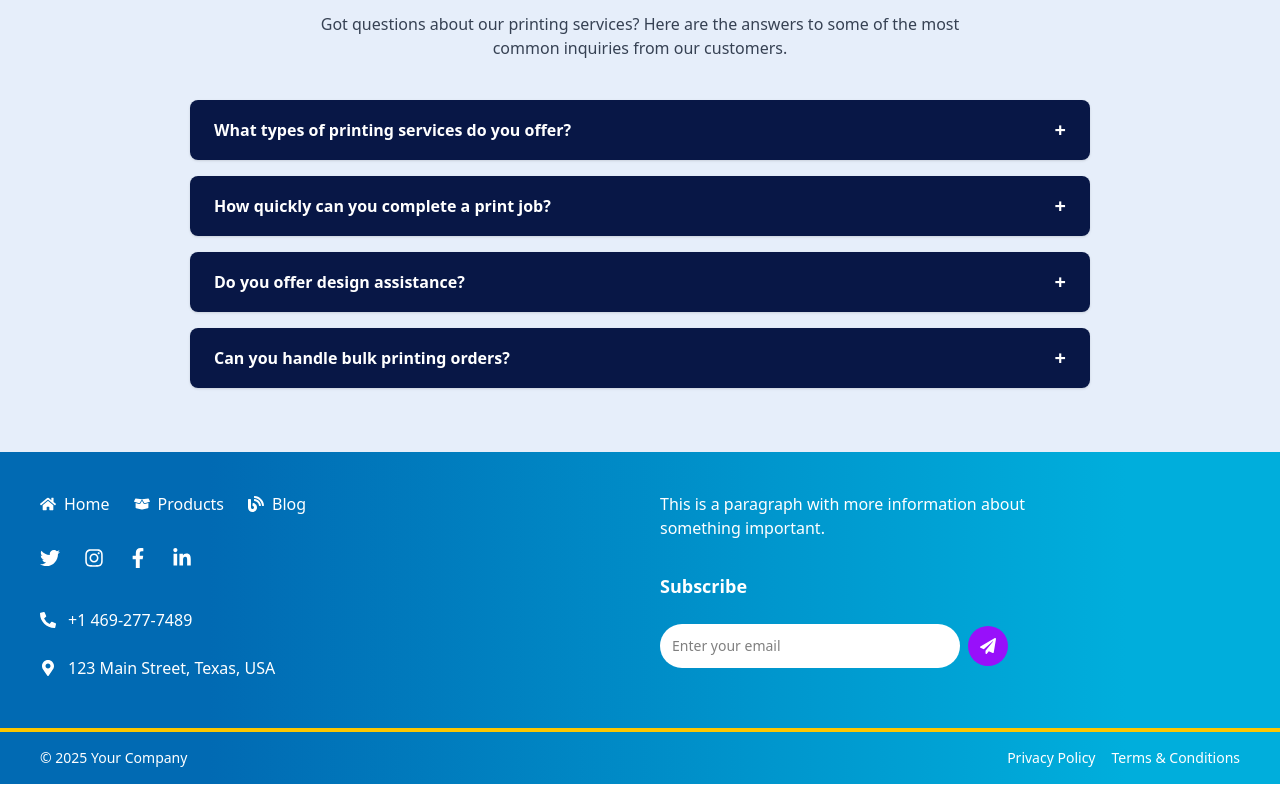
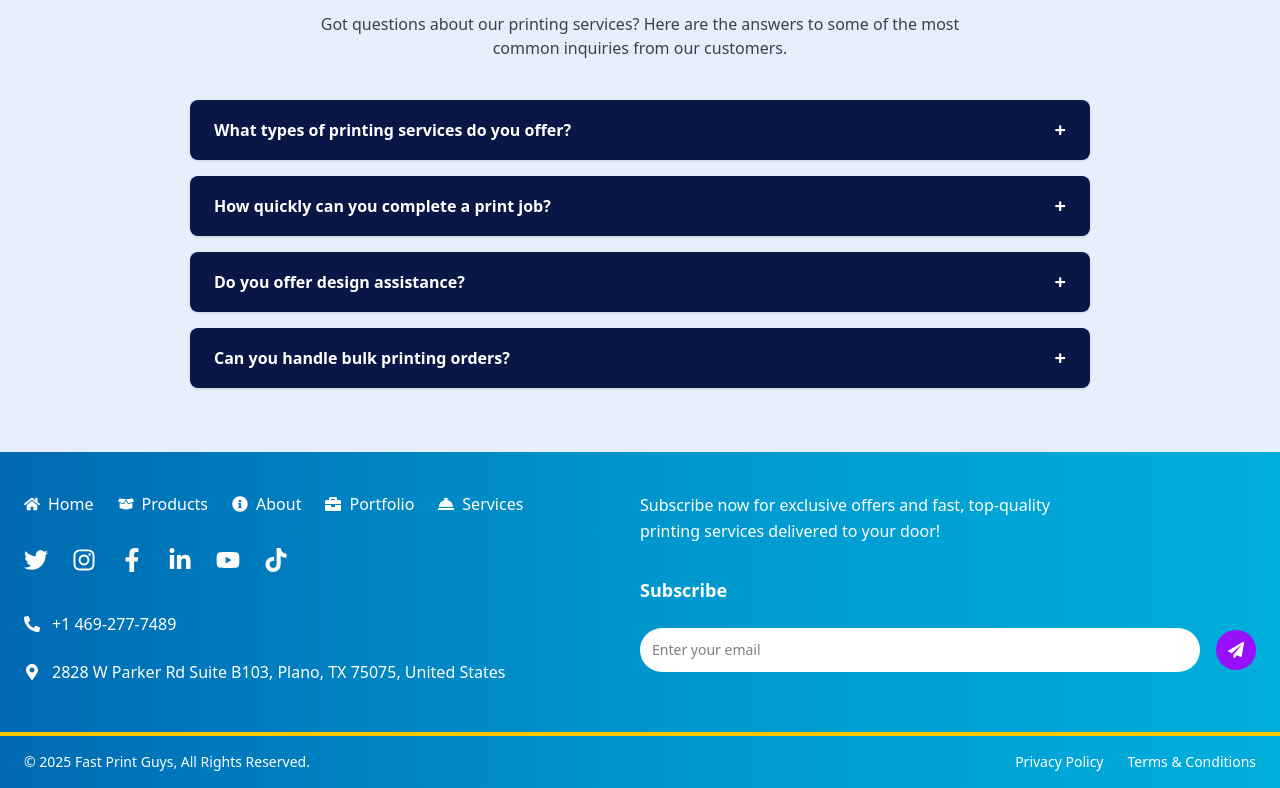
Before and after one commit to ZeeshanTheCoder/fastprint-frontend, a Next.js app: page / in a window 1280 px wide. Shown: the part 8611-9399 px from the top of the page. Built offline with nearby package versions, Linux system fonts and the light colour scheme; no server answers.

Commit message:
update footer

```diff
--- a/src/components/Footer.js
+++ b/src/components/Footer.js
@@ -1,11 +1,9 @@
-"use client"; // Required if this component uses interactive JS (it does)
+"use client";
 
 import {
   FaHome,
-  FaBoxOpen,
+  FaBoxOpen,     // Products
   FaBlog,
-  FaPrint,
-  FaShoppingBag,
   FaPhoneAlt,
   FaMapMarkerAlt,
   FaTwitter,
@@ -13,76 +11,143 @@ import {
   FaFacebookF,
   FaLinkedinIn,
   FaPaperPlane,
+  FaYoutube,
+  FaInfoCircle,   // About Us
+  FaBriefcase,    // Portfolio
+  FaConciergeBell // Services
 } from "react-icons/fa";
+import { FaTiktok } from "react-icons/fa6";
+import Link from "next/link";
 
 const Footer = () => {
   return (
     <footer
-      className="w-full relative"
-      style={{
-        background:
-          "linear-gradient(90deg, #016AB3 16.41%, #0096CD 60.03%, #00AEDC 87.93%)",
-      }}
+      className="w-full bg-gradient-to-r from-[#016AB3] via-[#0096CD] to-[#00AEDC] text-white"
     >
       {/* Main Content */}
-      <div className="w-full px-10 py-10 flex flex-col md:flex-row justify-between text-white gap-10">
+      <div className="max-w-7xl mx-auto px-6 py-10 flex flex-col md:flex-row md:justify-between gap-10 md:gap-0">
         {/* Left Section */}
         <div className="flex flex-col gap-6 md:w-1/2">
           {/* Top Icons */}
-          <div className="flex flex-wrap gap-6 text-[16px] font-medium">
-            <div className="flex items-center gap-2">
-              <FaHome />
-              <span>Home</span>
+          <div className="flex flex-wrap gap-6 text-base font-medium">
+            <div>
+              <Link
+                href="/"
+                className="flex items-center gap-2 cursor-pointer hover:underline"
+              >
+                <FaHome />
+                <span>Home</span>
+              </Link>
             </div>
-            <div className="flex items-center gap-2">
-              <FaBoxOpen />
-              <span>Products</span>
+            <div>
+              <Link
+                href="/products"
+                className="flex items-center gap-2 cursor-pointer hover:underline"
+              >
+                <FaBoxOpen />
+                <span>Products</span>
+              </Link>
             </div>
-            <div className="flex items-center gap-2">
-              <FaBlog />
-              <span>Blog</span>
+
+            <div>
+              <Link
+                href="/about"
+                className="flex items-center gap-2 cursor-pointer hover:underline"
+              >
+                <FaInfoCircle />
+                <span>About</span>
+              </Link>
+            </div>
+
+            <div>
+              <Link
+                href="/portfolio"
+                className="flex items-center gap-2 cursor-pointer hover:underline"
+              >
+                <FaBriefcase />
+                <span>Portfolio</span>
+              </Link>
+            </div>
+            <div>
+              <Link
+                href="/services"
+                className="flex items-center gap-2 cursor-pointer hover:underline"
+              >
+                <FaConciergeBell />
+                <span>Services</span>
+              </Link>
             </div>
           </div>
 
           {/* Social Icons */}
-          <div className="flex gap-6 text-xl mt-2">
-            <FaTwitter className="cursor-pointer hover:text-yellow-300" />
-            <FaInstagram className="cursor-pointer hover:text-yellow-300" />
-            <FaFacebookF className="cursor-pointer hover:text-yellow-300" />
-            <FaLinkedinIn className="cursor-pointer hover:text-yellow-300" />
+          <div className="flex gap-6 text-2xl mt-2">
+            <a href="https://x.com/Fast_Print_Guys" aria-label="Twitter" target="_blank" rel="noopener noreferrer">
+              <FaTwitter className="cursor-pointer hover:text-yellow-400 transition" />
+            </a>
+            <a href="https://www.instagram.com/fastprintguys/" aria-label="Instagram" target="_blank" rel="noopener noreferrer">
+              <FaInstagram className="cursor-pointer hover:text-yellow-400 transition" />
+            </a>
+            <a href="https://www.facebook.com/fastprintguys/" aria-label="Facebook" target="_blank" rel="noopener noreferrer">
+              <FaFacebookF className="cursor-pointer hover:text-yellow-400 transition" />
+            </a>
+            <a href="https://www.linkedin.com/company/fast-print-guys" aria-label="LinkedIn" target="_blank" rel="noopener noreferrer">
+              <FaLinkedinIn className="cursor-pointer hover:text-yellow-400 transition" />
+            </a>
+            <a href="https://www.youtube.com/@FastPrintGuys" aria-label="YouTube" target="_blank" rel="noopener noreferrer">
+              <FaYoutube className="cursor-pointer hover:text-yellow-400 transition" />
+            </a>
+            <a href="https://www.tiktok.com/@fastprintguys?lang=en" aria-label="TikTok" target="_blank" rel="noopener noreferrer">
+              <FaTiktok className="cursor-pointer hover:text-yellow-400 transition" />
+            </a>
           </div>
 
           {/* Phone */}
           <div className="flex items-center gap-3 mt-4">
             <FaPhoneAlt />
-            <span>+1 469-277-7489</span>
+            <a href="tel:+14692777489" className="hover:underline">
+              +1 469-277-7489
+            </a>
           </div>
 
           {/* Location */}
           <div className="flex items-center gap-3">
             <FaMapMarkerAlt />
-            <span>123 Main Street, Texas, USA</span>
+            <a
+              href="https://www.google.com/maps/dir//2828+W+Parker+Rd+Suite+B103,+Plano,+TX+75075"
+              target="_blank"
+              rel="noopener noreferrer"
+              className="hover:underline"
+            >
+              2828 W Parker Rd Suite B103, Plano, TX 75075, United States
+            </a>
           </div>
         </div>
 
         {/* Right Section */}
         <div className="flex flex-col gap-4 md:w-1/2">
-          <p className="text-[16px] leading-[24px] max-w-md">
-            This is a paragraph with more information about something important.
+          <p className="text-base leading-relaxed max-w-md">
+            Subscribe now for exclusive offers and fast, top-quality
+            printing services delivered to your door!
           </p>
 
           <h4 className="text-lg font-semibold mt-4">Subscribe</h4>
 
-          <div className="flex items-center gap-2 mt-2">
+          <form className="flex flex-col sm:flex-row items-center gap-4 mt-2" onSubmit={(e) => e.preventDefault()}>
             <input
               type="email"
               placeholder="Enter your email"
-              className="p-3 w-full max-w-[300px] rounded-full outline-none text-black bg-white text-sm"
+              className="p-3 w-full sm:w-auto bg-white flex-grow rounded-full outline-none text-black text-sm"
+              aria-label="Email Address"
+              required
             />
-            <button className="p-3 rounded-full bg-purple-600 hover:bg-purple-700 text-white">
+            <button
+              type="submit"
+              className="p-3 rounded-full bg-purple-600 text-white hover:bg-purple-700 transition"
+              aria-label="Subscribe"
+            >
               <FaPaperPlane />
             </button>
-          </div>
+          </form>
         </div>
       </div>
 
@@ -90,13 +155,15 @@ const Footer = () => {
       <div className="w-full border-t-4 border-yellow-400 mt-2" />
 
       {/* Bottom Row */}
-      <div className="flex flex-col md:flex-row justify-between items-center px-10 py-4 text-white text-sm gap-2">
-        <span>© 2025 Your Company</span>
-        <div className="flex gap-4">
-          <span className="cursor-pointer hover:underline">Privacy Policy</span>
-          <span className="cursor-pointer hover:underline">
+      <div className="flex flex-col md:flex-row justify-between items-center px-6 py-4 text-white text-sm max-w-7xl mx-auto gap-4 md:gap-0">
+        <span>© 2025 Fast Print Guys, All Rights Reserved.</span>
+        <div className="flex gap-6">
+          <Link href="/privacy" className="cursor-pointer hover:underline">
+            Privacy Policy
+          </Link>
+          <Link href="/terms" className="cursor-pointer hover:underline">
             Terms & Conditions
-          </span>
+          </Link>
         </div>
       </div>
     </footer>
```
